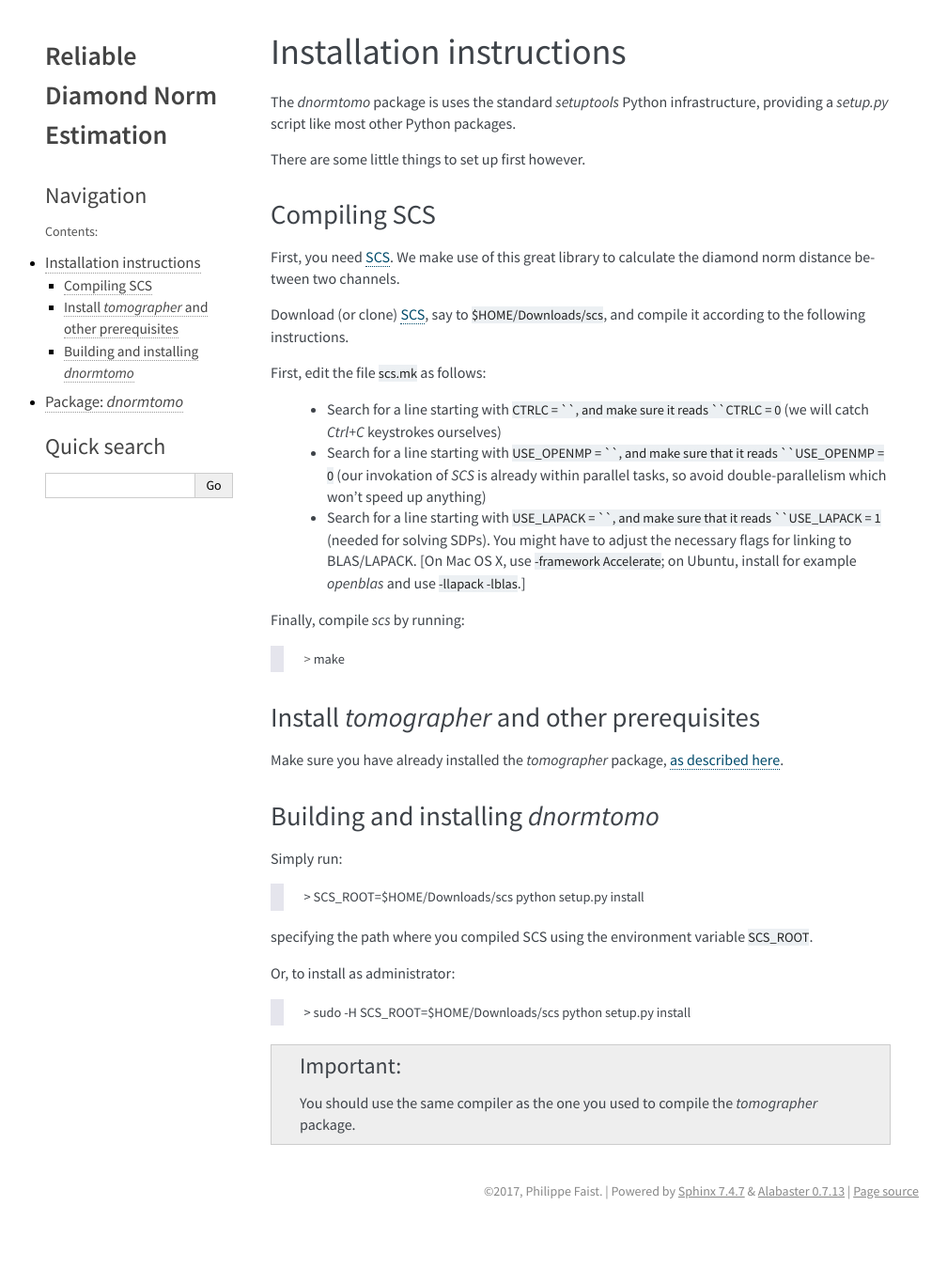
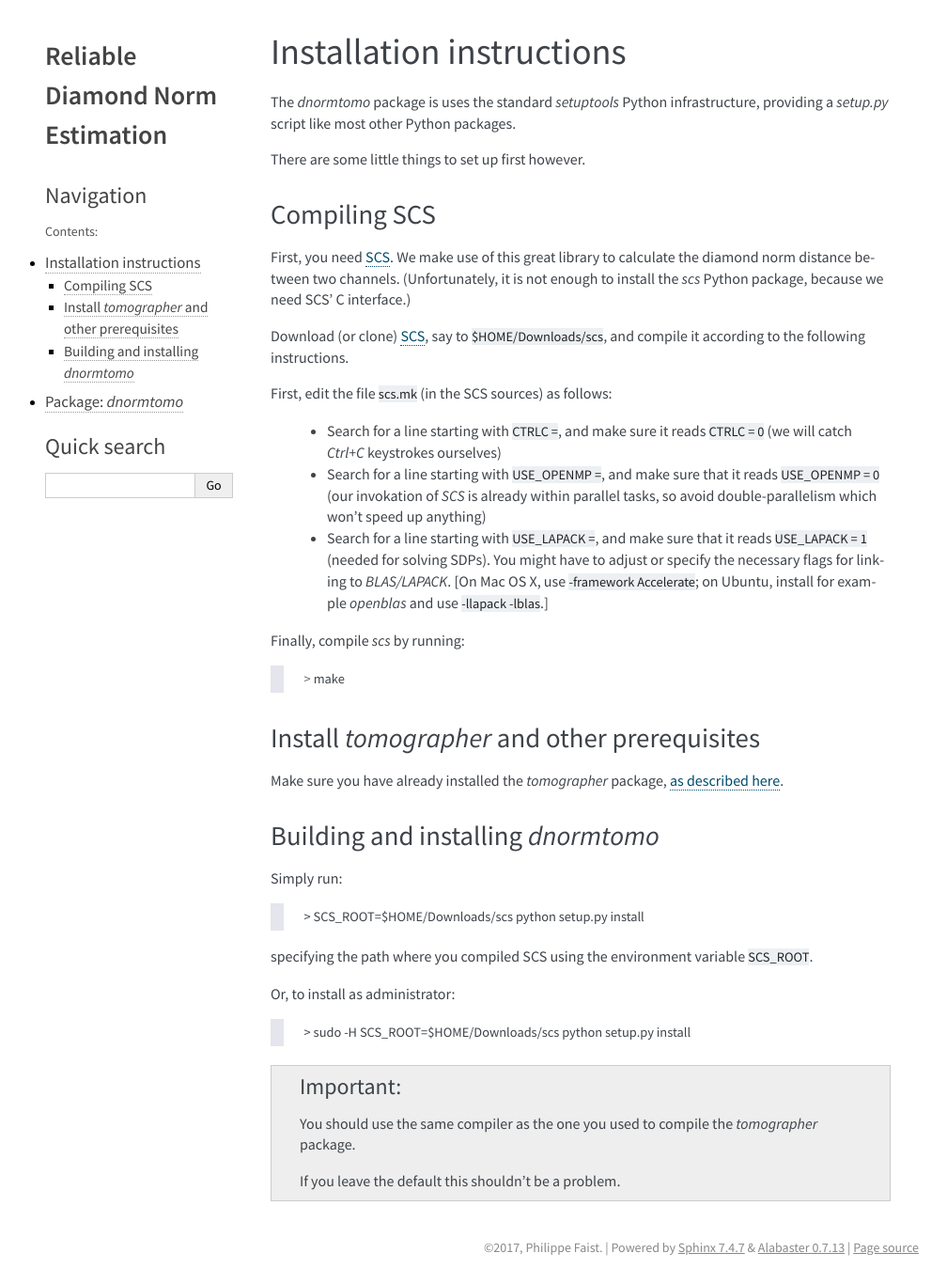
Before and after one commit to Tomographer/QPtomographer, a Sphinx documentation site: the page built from doc/install.rst, in a window 1280 px wide. Shown: the whole page at 94% size, without its empty margins (132-1140 px from the left). Built offline with Sphinx 7.4.7, drawn with Linux system fonts in a browser that asks for light colours; before the commit the page ends 1306 px from its top, so only the background shows below that.

Commit message:
doc updates

```diff
--- a/doc/conf.py
+++ b/doc/conf.py
@@ -86,7 +86,7 @@ todo_include_todos = False
 
 # Epilog for RST files. Useful for defining global substitutions.
 rst_epilog = ur'''
-.. |paper_arxiv_ref| replace:: arXiv:XXXX.XXXXX (TBD)
+.. |paper_arxiv_ref| replace:: [arXiv:XXXX.XXXXX (TBD)]
 '''
 
 
--- a/doc/index.rst
+++ b/doc/index.rst
@@ -6,7 +6,11 @@
 Reliable process tomography with dnormtomo
 ==========================================
 
-Welcome to `dnormtomo`'s documentation.
+Welcome to the documentation for `dnormtomo`.
+
+This Python package implements practical and reliable diamond norm estimation to
+any reference channel, given any measurements taken in a quantum process
+tomography procedure, using the method described in |paper_arxiv_ref|.
 
 .. toctree::
    :maxdepth: 2
--- a/doc/install.rst
+++ b/doc/install.rst
@@ -12,22 +12,24 @@ Compiling SCS
 
 First, you need `SCS <https://github.com/cvxgrp/scs>`_. We make use of this
 great library to calculate the diamond norm distance between two channels.
+(Unfortunately, it is not enough to install the `scs` Python package, because we
+need SCS' C interface.)
 
 Download (or clone) `SCS <https://github.com/cvxgrp/scs>`_, say to
 ``$HOME/Downloads/scs``, and compile it according to the following instructions.
 
-First, edit the file ``scs.mk`` as follows:
+First, edit the file ``scs.mk`` (in the SCS sources) as follows:
 
- - Search for a line starting with ``CTRLC = ``, and make sure it reads ``CTRLC
+ - Search for a line starting with ``CTRLC =``, and make sure it reads ``CTRLC
    = 0`` (we will catch *Ctrl+C* keystrokes ourselves)
 
- - Search for a line starting with ``USE_OPENMP = ``, and make sure that it
+ - Search for a line starting with ``USE_OPENMP =``, and make sure that it
    reads ``USE_OPENMP = 0`` (our invokation of *SCS* is already within parallel
    tasks, so avoid double-parallelism which won't speed up anything)
 
- - Search for a line starting with ``USE_LAPACK = ``, and make sure that it
-   reads ``USE_LAPACK = 1`` (needed for solving SDPs).  You might have to adjust
-   the necessary flags for linking to BLAS/LAPACK. [On Mac OS X, use
+ - Search for a line starting with ``USE_LAPACK =``, and make sure that it reads
+   ``USE_LAPACK = 1`` (needed for solving SDPs).  You might have to adjust or
+   specify the necessary flags for linking to `BLAS/LAPACK`. [On Mac OS X, use
    ``-framework Accelerate``; on Ubuntu, install for example `openblas` and use
    ``-llapack -lblas``.]
 
@@ -58,4 +60,6 @@ Or, to install as administrator::
   > sudo -H SCS_ROOT=$HOME/Downloads/scs python setup.py install
 
 .. important:: You should use the same compiler as the one you used to compile
- the `tomographer` package.
+               the `tomographer` package.
+
+               If you leave the default this shouldn't be a problem.
```
